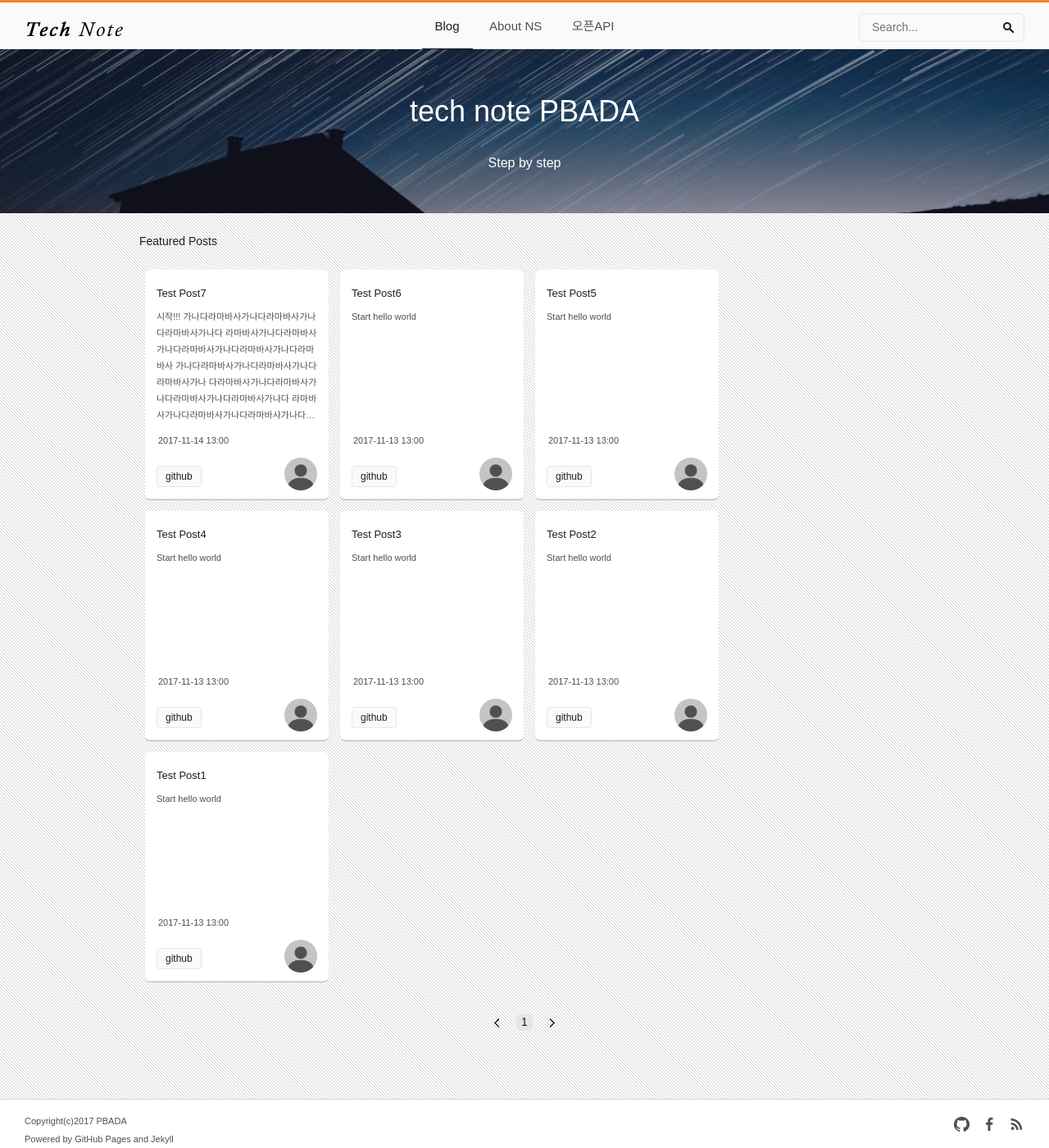
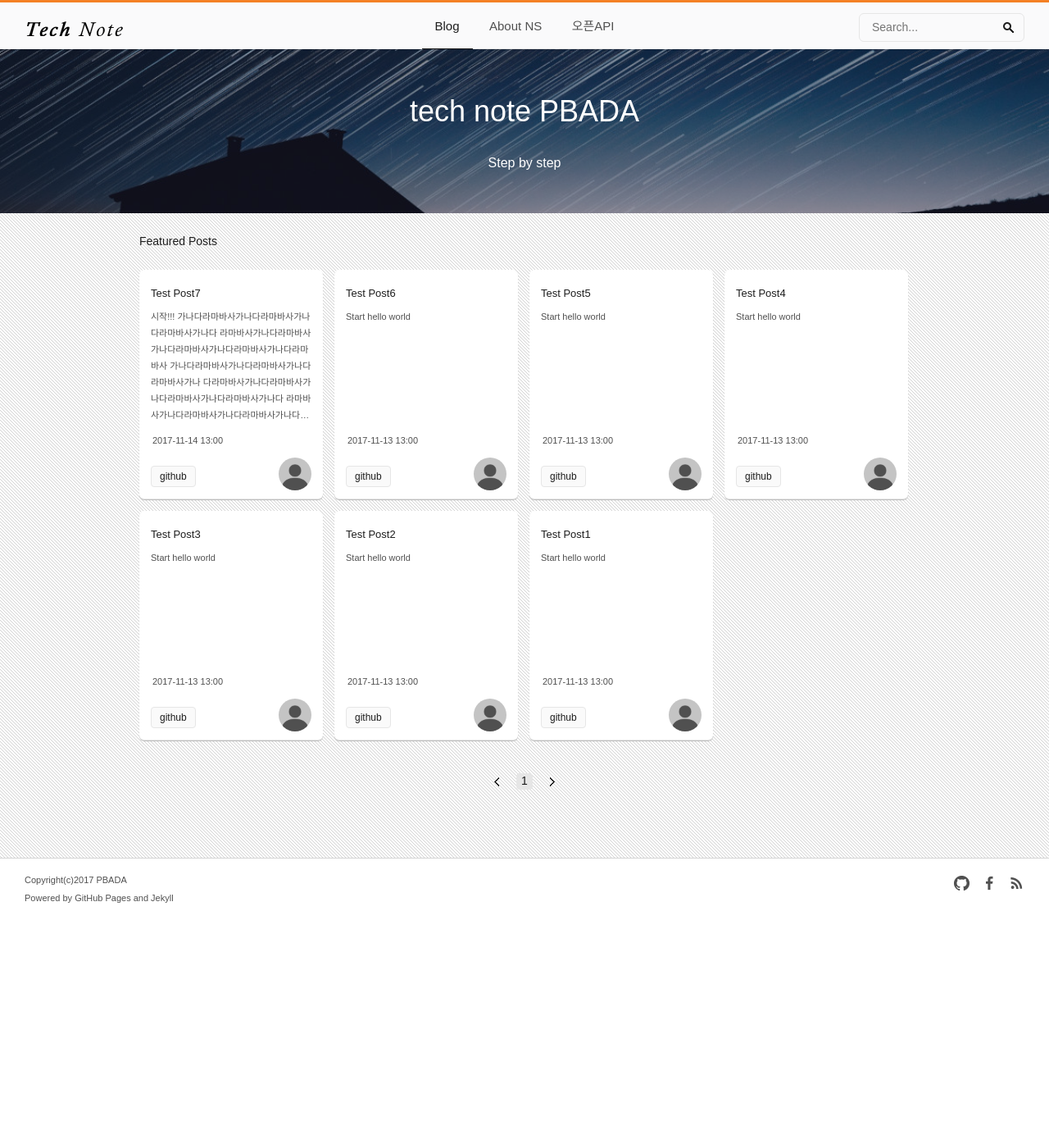
Before and after one commit to nsshopping/nsshopping.github.io, a Jekyll site: the page built from index.html, in a window 1280 px wide and 1400 px high. Shown: the whole window at 82% size. Built offline with Jekyll 4.4.1, drawn with Linux system fonts in a browser that asks for light colours; some web fonts are replaced; the list of posts is cut into pages by our own code; comment, search, counter and statistics services are not loaded.

Commit message:
Update screen.css

```diff
--- a/assets/css/screen.css
+++ b/assets/css/screen.css
@@ -58,7 +58,7 @@
 }
 
 .container {
-    max-width: 940px;
+    max-width: 954px;
     margin-left: auto;
     margin-right: auto;
 }
@@ -798,8 +798,7 @@
 body.home-template #navbar,
 body.archive-template #navbar,
 body.page-template #navbar {
-    padding-top: 26px; /* 60px(height) = 26 + 14 + 20 */
-    padding-bottom: 20px;
+    padding: 26px 7px 20px; /* 60px(height) = 26 + 14 + 20 */
 }
 
 /* post */
```
